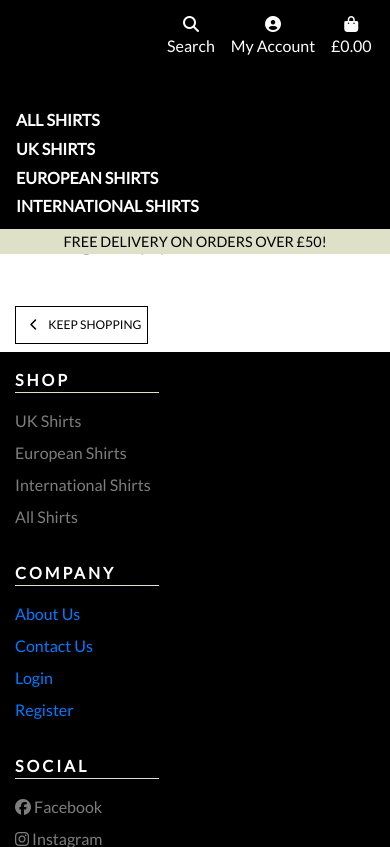
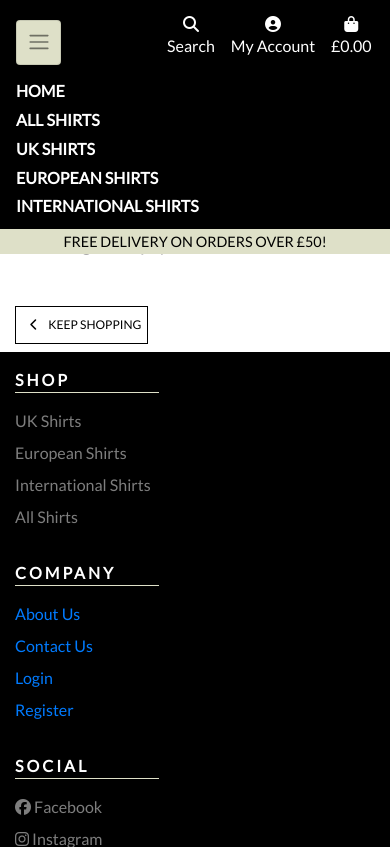
Before and after one commit to OliverGray03/cult_classics, a Django app: page /bag/ in a window 390 px wide, after a click that opens the changed part. Shown: the top 847 px of the page. Run offline with Django 3.2, Linux system fonts and the light colour scheme; some libraries are stand-ins or nearby versions.

Commit message:
Fixed qty going below 0 in bag on mobile view

```diff
--- a/products/templates/products/includes/quantity_input_script.html
+++ b/products/templates/products/includes/quantity_input_script.html
@@ -39,7 +39,7 @@
     });
 
     // Increment quantity
-    $('.increment-qty').click(function (e) {
+    $('#increment-qty').click(function (e) {
         e.preventDefault();
         var itemId = $(this).data('item_id');
         var size = $(this).data('size');
@@ -55,7 +55,7 @@
     });
 
     // Decrement quantity
-    $('.decrement-qty').click(function (e) {
+    $('#decrement-qty').click(function (e) {
         e.preventDefault();
         var itemId = $(this).data('item_id');
         var size = $(this).data('size');
--- a/static/css/base.css
+++ b/static/css/base.css
@@ -342,6 +342,7 @@ input[name='q']::placeholder {
     .navbar-toggler {
         padding: .6rem .6rem;
         font-size: 1rem;
+        background-color: #DEE0C8;
     }
 
     #delivery-banner h4 {
@@ -359,7 +360,8 @@ input[name='q']::placeholder {
         font-size: .75rem;
     }
 
-    .increment-qty, .decrement-qty {
+    .increment-qty,
+    .decrement-qty {
         padding: .25rem .5rem !important;
     }
 }
--- a/templates/includes/main-nav.html
+++ b/templates/includes/main-nav.html
@@ -1,7 +1,7 @@
 <div class="collapse navbar-collapse bg-black" id="main-nav">
     <ul class="navbar-nav w-auto mx-auto">
         <li class="nav-item d-block d-md-none">
-            <a class="logo-font font-weight-bold nav-link text-black mr-5" href="{% url 'home' %}" id="home-link">
+            <a class="logo-font font-weight-bold nav-link text-white mr-5" href="{% url 'home' %}" id="home-link">
                 Home
             </a>
         </li>
```
